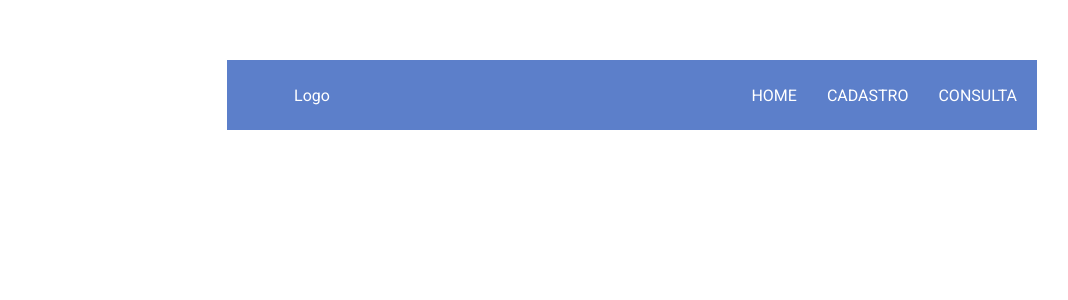
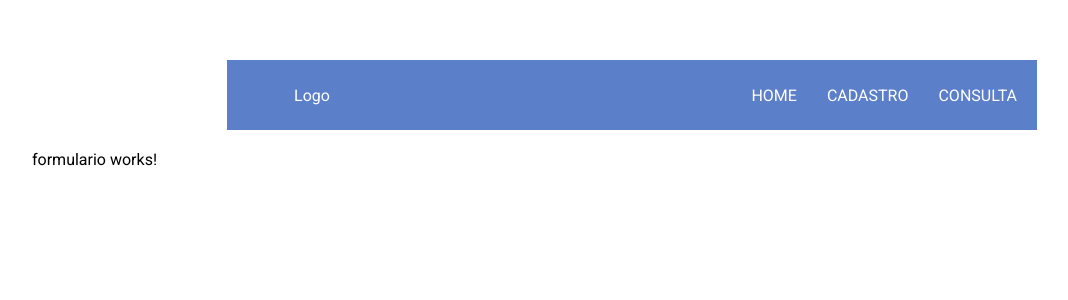
Before and after one commit to alifrebat-docente/CrudPessoa_QPR210_01_angular, an Angular app: page / in a window 1280 px wide. Shown: the top 300 px of the page, without its empty margins (8-1076 px from the left). Built offline with nearby package versions, Linux system fonts and the light colour scheme.

Commit message:
Inserido o componente formulario

```diff
--- a/src/app/app.html
+++ b/src/app/app.html
@@ -1,4 +1,6 @@
 <app-menu></app-menu>
+<app-formulario></app-formulario>
+
 
 
 <router-outlet></router-outlet>
```
